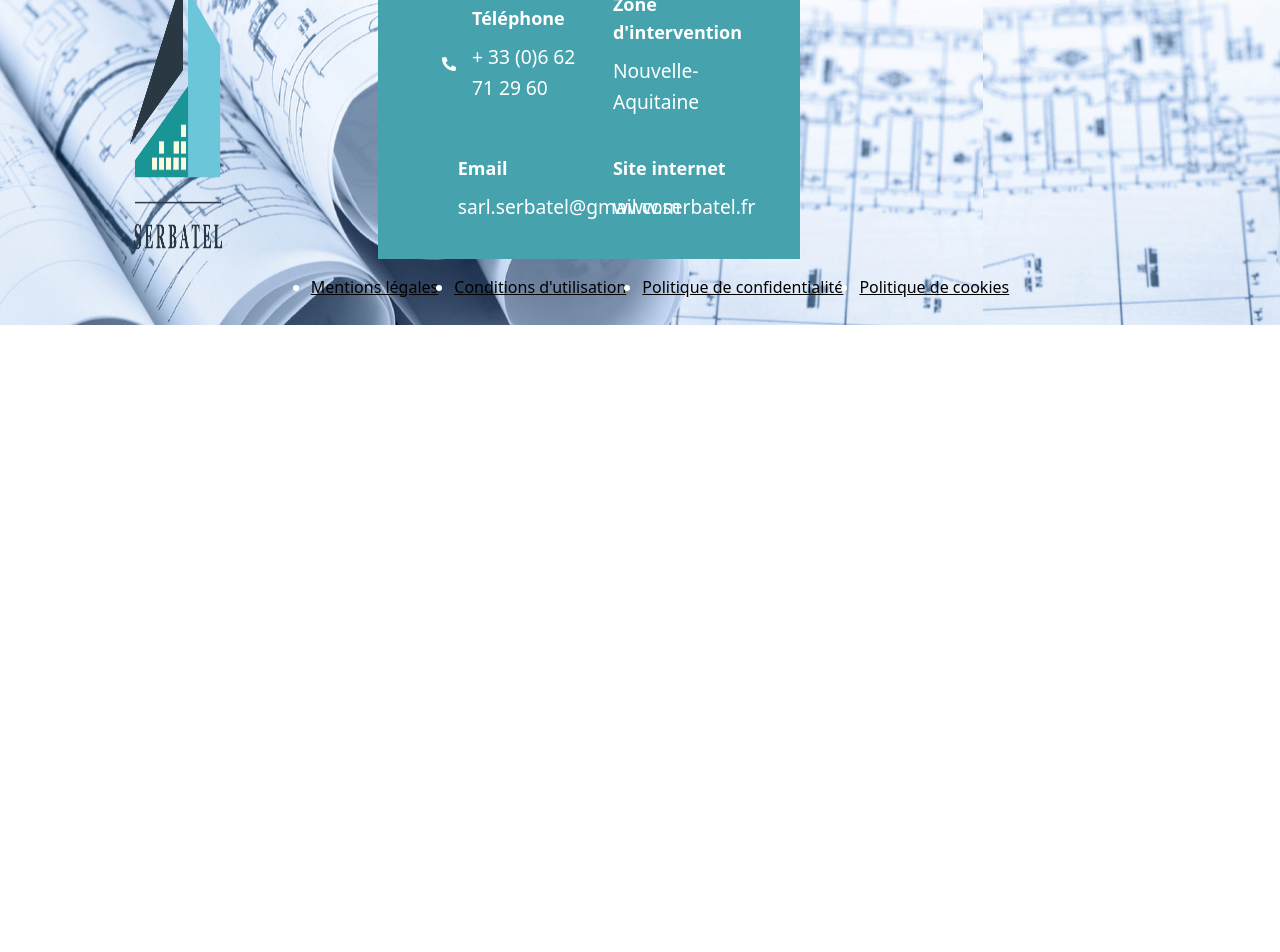
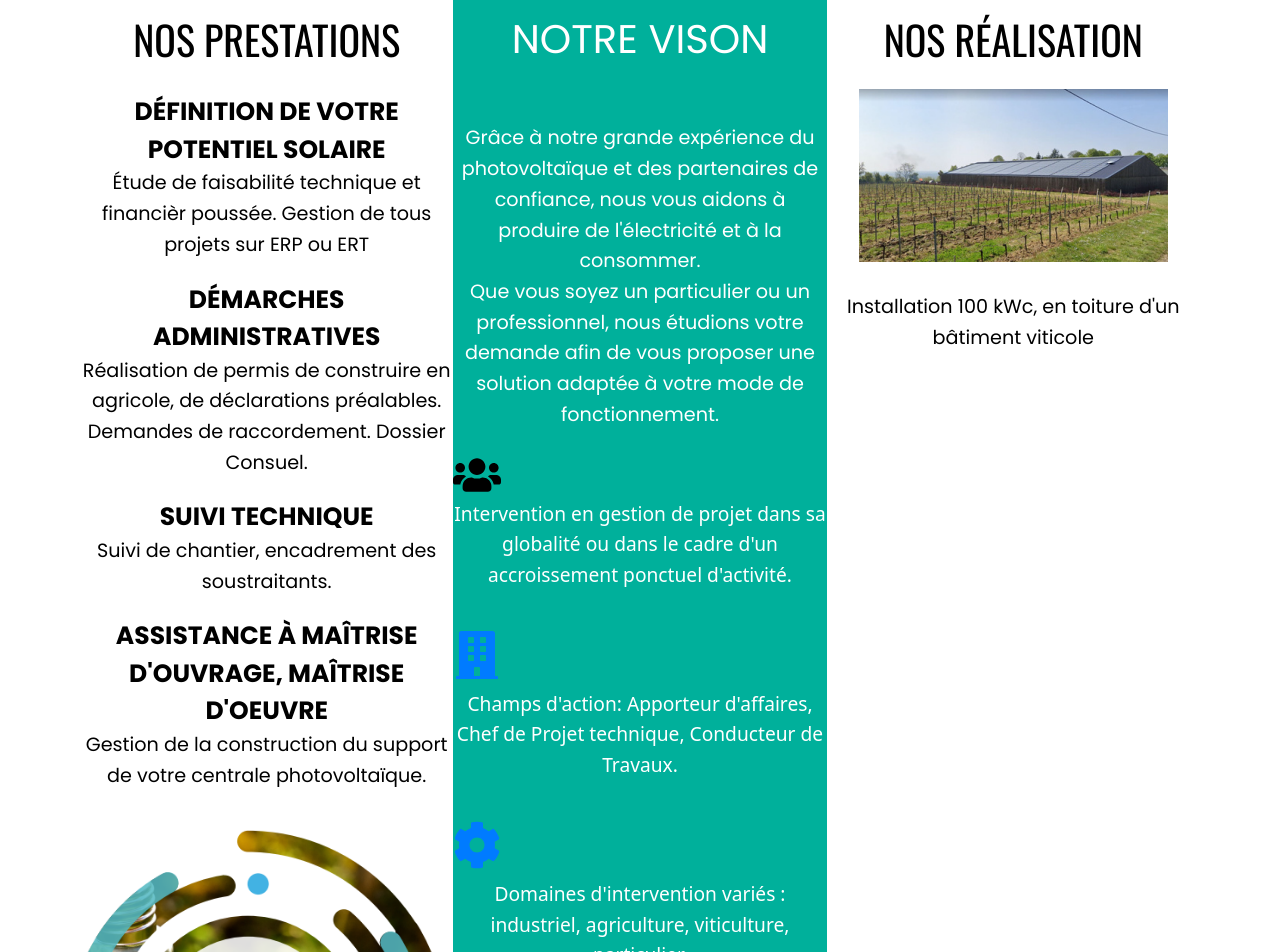
Before and after one commit to codealex1/serbatel, a React (Create React App) app: page /a_propos in a window 1280 px wide. Shown: the part 280-1232 px from the top of the page. Before the commit the page ends 800 px from the top, so only its background shows below. Built offline with nearby package versions, Linux system fonts and the light colour scheme.

Commit message:
ajout section apropos et medias queries

```diff
--- a/src/App.jsx
+++ b/src/App.jsx
@@ -2,7 +2,7 @@ import { createBrowserRouter , RouterProvider,  } from 'react-router-dom';
 import './App.css';
 
 import Home from './container/Home/Home';
-import Apropos from './components/Apropos/Apropos';
+import Apropos from './container/Apropos/Apropos';
 
 
 const router = createBrowserRouter([
--- /dev/null
+++ b/src/components/Prestation/Prestation.css
@@ -0,0 +1,80 @@
+.containerPrestation{
+    display: flex;
+    justify-content: space-around;
+    margin: 20px 80px;
+
+}
+.containerTextPresta{
+    width: 600px;
+    text-align: center;
+    margin-top: 30px;
+    font-family: Poppins;
+
+}
+
+.containerVision{
+    background-color: #00b09b;
+    text-align: center;
+    width: 600px;
+
+}
+
+.containerRealisation{
+    margin-top: 30px;
+    width: 600px;
+    font-family: Poppins;
+    text-align: center;
+
+
+}
+.white{
+    color: white;
+    align-items: center;
+    margin-top: 30px;
+    font-family: Poppins;
+}
+.pile{
+    width: 550px;
+}
+.realisation-center{
+
+    display: flex; /* Utilise Flexbox pour centrer le contenu */
+    flex-direction: column; /* Aligne les éléments en colonne */
+    align-items: center; /* Centre horizontalement */
+    margin-top: 20px;
+}
+
+.realisation-center img{
+    margin-bottom: 30px;
+}
+.section {
+    display: flex;
+    flex-direction: column;
+    align-items: flex-start;
+    gap: 20px;
+
+    color: white;
+  }
+
+  .item {
+    display: flex;
+    align-items: flex-start;
+    justify-content: center;
+    width: 100%;
+    padding: 20px;
+    margin-bottom: 20px;
+    border-radius: 10px;
+
+  }
+
+  .icon-presta {
+    color: black;
+    font-size: 3em;
+    margin-right: 20px; }
+
+  .text {
+    display: flex;
+    flex-direction: column;
+    align-items: flex-start;
+    justify-content: center;
+  }
--- /dev/null
+++ b/src/components/Prestation/Prestation.jsx
@@ -0,0 +1,88 @@
+import React, { Component } from 'react'
+import "./Prestation.css"
+import image from '../../constants/image'
+import { FaUsers, FaBuilding, FaCog, FaChartBar } from "react-icons/fa";
+
+export class Prestation extends Component {
+  render() {
+    return (
+      <>
+        <div class="containerPrestation">
+            <div class="containerTextPresta">
+                <h1>NOS PRESTATIONS</h1>
+                <br />
+                <div>
+                    <h2><strong>DÉFINITION DE VOTRE POTENTIEL SOLAIRE</strong></h2>
+                    <p>Étude de faisabilité technique et financièr poussée. Gestion de tous projets sur ERP ou ERT</p>
+                </div>
+                <div>
+                    <h2><strong>DÉMARCHES ADMINISTRATIVES</strong></h2>
+                    <p>Réalisation de permis de construire en agricole, de déclarations préalables. Demandes de raccordement. Dossier Consuel.</p>
+                </div>
+                <div>
+                    <h2><strong>SUIVI TECHNIQUE</strong></h2>
+                    <p>Suivi de chantier, encadrement des soustraitants.                    </p>
+                </div>
+                <div>
+                    <h2><strong>ASSISTANCE À MAÎTRISE D'OUVRAGE, MAÎTRISE D'OEUVRE</strong></h2>
+                    <p>Gestion de la construction du support de votre centrale photovoltaïque.</p>
+                </div>
+                <img src={image.pile} alt="pile" class="pile" />
+            </div>
+            <div class="containerVision">
+                <h1 class="white">NOTRE VISON</h1>
+                <br />
+                <div>
+                    <p class="white">Grâce à notre grande expérience du photovoltaïque et des partenaires de confiance, nous vous aidons à produire de l'électricité et à la consommer. <br />
+                    Que vous soyez un particulier ou un professionnel,
+                    nous étudions votre demande afin de vous
+                    proposer une solution adaptée à votre mode de
+                    fonctionnement.
+
+                    </p>
+
+                </div>
+                <div className="section">
+                    <div className="section-item">
+                        <FaUsers className="icon-presta" />
+                        <p>
+                        Intervention en gestion de projet dans sa globalité ou dans le cadre
+                        d'un accroissement ponctuel d'activité.
+                        </p>
+                    </div>
+                    <div className="section-item">
+                        <FaBuilding className="icon" />
+                        <p>
+                        Champs d'action: Apporteur d'affaires, Chef de Projet technique,
+                        Conducteur de Travaux.
+                        </p>
+                    </div>
+                    <div className="section-item">
+                        <FaCog className="icon" />
+                        <p>
+                        Domaines d'intervention variés : industriel, agriculture,
+                        viticulture, particulier.
+                        </p>
+                    </div>
+                    <div className="section-item">
+                        <FaChartBar className="icon" />
+                        <p>Intervention sur la Région Nouvelle-Aquitaine</p>
+                    </div>
+                </div>
+            </div>
+            <div class="containerRealisation">
+                <h1>NOS RÉALISATION</h1>
+                <div class="realisation-center">
+                    <img src={image.batiment1} alt="" />
+                    <p>Installation 100 kWc, en toiture d'un
+                    bâtiment viticole</p>
+                </div>
+            </div>
+        </div>
+
+      </>
+    )
+  }
+}
+
+export default Prestation
--- a/src/components/Apropos/Apropos.jsx
+++ b/src/container/Apropos/Apropos.jsx
@@ -1,12 +1,14 @@
 import React, { Component } from 'react'
-import Navbar from '../Navbar/Navbar'
-import Footer from '../Footer/Footer'
+import Navbar from '../../components/Navbar/Navbar'
+import Footer from '../../components/Footer/Footer'
+import Prestation from '../../components/Prestation/Prestation'
 
 export class Apropos extends Component {
   render() {
     return (
         <div>
             <Navbar/>
+            <Prestation/>
             <Footer/>
         </div>
     )
--- a/src/container/Header/Header.css
+++ b/src/container/Header/Header.css
@@ -135,7 +135,7 @@ h2{
   }
 }
 
-@media (max-width: 360px) {
+@media (max-width: 375px) {
   .left, .right {
     height: 50vh; /* Make the image as tall as the viewport */
     background-size: 100% 100vh; /* Make the image cover the entire viewport */
@@ -148,4 +148,7 @@ h2{
     height: 90vh; /* Let the text zone height be determined by its content */
     padding: 10px; /* Ajuste le padding pour les petits écrans */
   }
+  body{
+    width: 375px;
+  }
 }
```
Also changed, not shown: src/constants/image.js (+5 -3 lines), src/assets/batiment1.png (added), src/assets/pile.png (added).
